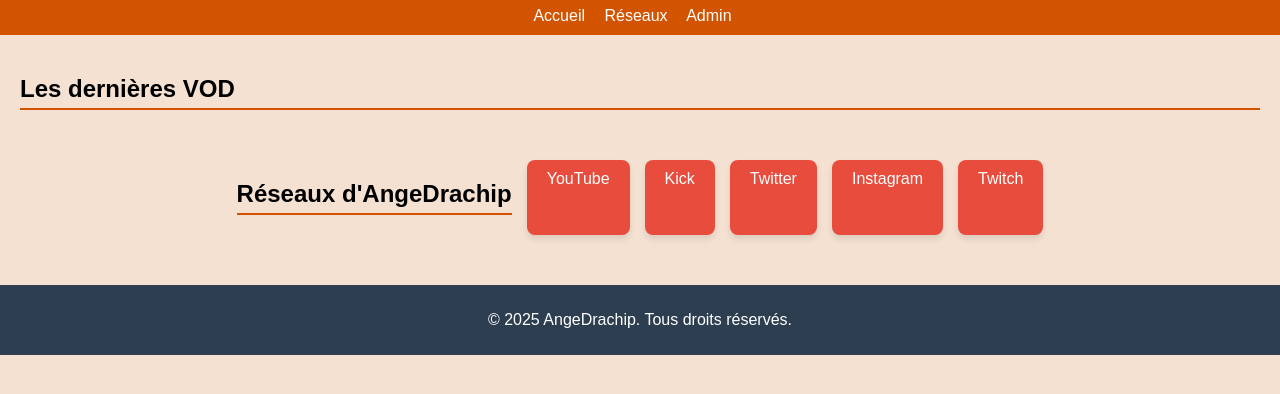
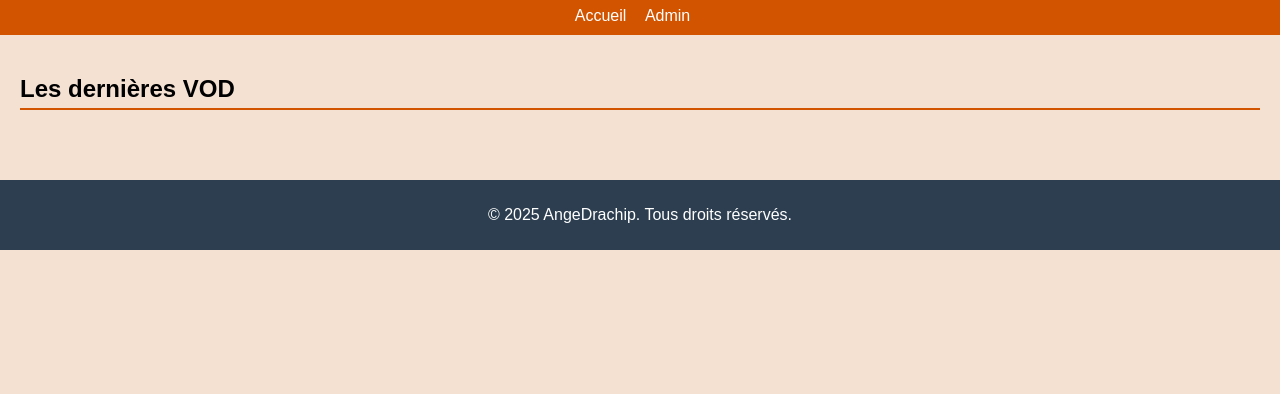
Before and after one commit to angeIRL/VODrachip, a plain HTML site: page index.html in a window 1280 px wide. Shown: the part 50-444 px from the top of the page. Drawn offline with Linux system fonts and the light colour scheme.

Commit message:
Update index.html

```diff
--- a/index.html
+++ b/index.html
@@ -10,10 +10,10 @@
             margin: 0;
             padding: 0;
             box-sizing: border-box;
-            background-color: #f4e1d2; /* Marron clair pour rappeler le thème burger */
+            background-color: #f4e1d2;
         }
         header {
-            background-color: #d35400; /* Orange pour le header */
+            background-color: #d35400;
             color: white;
             padding: 10px 20px;
             text-align: center;
@@ -38,8 +38,8 @@
         section {
             margin-bottom: 30px;
         }
-        #vod-list h2, #reseaux h2 {
-            border-bottom: 2px solid #d35400; /* Ligne orange pour les titres */
+        #vod-list h2 {
+            border-bottom: 2px solid #d35400;
             padding-bottom: 5px;
         }
         #videos {
@@ -54,45 +54,19 @@
             box-sizing: border-box;
             background-color: white;
         }
-        #reseaux {
-            display: flex;
-            flex-wrap: wrap;
-            gap: 15px;
-            justify-content: center;
-        }
-        #reseaux a {
-            display: inline-block;
-            background-color: #e74c3c; /* Rouge pour les boutons */
-            color: white;
-            text-decoration: none;
-            padding: 10px 20px;
-            border-radius: 8px;
-            box-shadow: 0 4px 6px rgba(0, 0, 0, 0.1);
-            transition: transform 0.2s, box-shadow 0.2s;
-        }
-        #reseaux a:hover {
-            transform: translateY(-2px);
-            box-shadow: 0 6px 10px rgba(0, 0, 0, 0.15);
-            background-color: #c0392b; /* Assombrissement au survol */
-        }
         footer {
-            background-color: #2c3e50; /* Gris foncé pour le footer */
+            background-color: #2c3e50;
             color: white;
             text-align: center;
             padding: 10px 0;
-            position: relative;
-            bottom: 0;
-            width: 100%;
         }
     </style>
-    <script src="script.js" defer></script>
 </head>
 <body>
     <header>
         <h1>Bienvenue sur AngeDrachip VOD</h1>
         <nav>
             <a href="#vod-list">Accueil</a>
-            <a href="#reseaux">Réseaux</a>
             <a href="admin.html">Admin</a>
         </nav>
     </header>
@@ -103,17 +77,18 @@
                 <!-- Les vidéos seront affichées ici via JavaScript -->
             </div>
         </section>
-        <section id="reseaux">
-            <h2>Réseaux d'AngeDrachip</h2>
-            <a href="https://www.youtube.com/c/AngeDrachip" target="_blank">YouTube</a>
-            <a href="https://kick.com/AngeDrachip" target="_blank">Kick</a>
-            <a href="https://twitter.com/AngeDrachip" target="_blank">Twitter</a>
-            <a href="https://www.instagram.com/AngeDrachip" target="_blank">Instagram</a>
-            <a href="https://www.twitch.tv/AngeDrachip" target="_blank">Twitch</a>
-        </section>
     </main>
     <footer>
         <p>&copy; 2025 AngeDrachip. Tous droits réservés.</p>
     </footer>
-</body>
-</html>
+
+    <script>
+        window.onload = function() {
+            const vodData = JSON.parse(localStorage.getItem('vod'));
+
+            if (vodData) {
+                const videosContainer = document.getElementById('videos');
+                const videoElement = document.createElement('div');
+                videoElement.innerHTML = `
+                    <h3>${vodData.title}</h3>
+                    <img src="${vod
```
